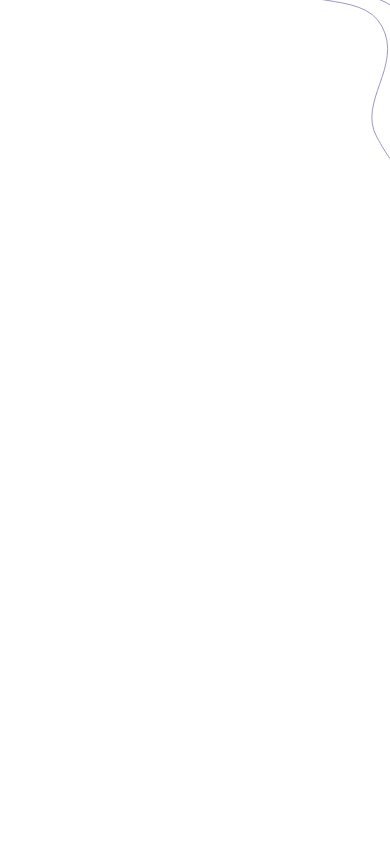
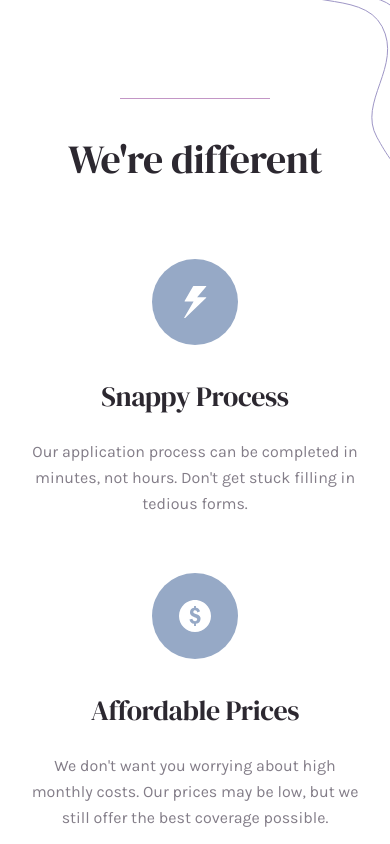
Before and after one commit to vanderms/insure-landing-page, a React (Vite) app: page / in a window 390 px wide. Shown: the part 920-1764 px from the top of the page. Before the commit the page ends 1080 px from the top, so only its background shows below. Built offline with nearby package versions, Linux system fonts and the light colour scheme.

Commit message:
implement section features responsive design

```diff
--- a/src/App.tsx
+++ b/src/App.tsx
@@ -1,15 +1,17 @@
 import { Navbar } from "./components/navbar/navbar";
 import { HeroSection } from "./components/sections/hero/hero";
+import { FeaturesSection } from "./components/sections/features/features";
 
 function App() {
-
-
   return (
     <div className="md:max-w-[48rem] xl:max-w-[90rem] mx-auto">
       <Navbar />
-      <HeroSection/>
+      <main>
+        <HeroSection />
+        <FeaturesSection />
+      </main>
     </div>
-  )
+  );
 }
 
-export default App
+export default App;
--- /dev/null
+++ b/src/components/cards/feature/feature-card.tsx
@@ -0,0 +1,31 @@
+import React from "react";
+
+interface FeatureCardProps {
+  icon: string;
+  title: string;
+  children: React.ReactNode;
+  key?: any;
+  li?: boolean;
+}
+
+export const FeatureCard: React.FC<FeatureCardProps> = (props) => {
+  return props.li ? (
+    <li className="contents">
+      <Card {...props} />
+    </li>
+  ) : (
+    <Card {...props} />
+  );
+};
+
+const Card: React.FC<FeatureCardProps> = (props) => {
+  return (
+    <article className="flex flex-col items-center max-w-[21.875rem] xl:items-start">
+      <div>
+        <img src={props.icon} alt="" />
+      </div>
+      <h3 className="title-sm mt-8 text-neutral-800">{props.title}</h3>
+      <div className="mt-6 body-md text-neutral-500 text-center xl:text-left">{props.children}</div>
+    </article>
+  );
+};
--- /dev/null
+++ b/src/components/sections/features/features.tsx
@@ -0,0 +1,38 @@
+import { useId } from "react";
+import { FeatureCard } from "@/components/cards/feature/feature-card";
+import IconSnappy from "@/assets/icon-snappy-process.svg";
+import IconAffordable from "@/assets/icon-affordable-prices.svg";
+import IconPeople from "@/assets/icon-people-first.svg";
+
+export const FeaturesSection: React.FC = () => {
+  const title = useId();
+
+  return (
+    <section aria-labelledby={title} className="container mt-[8.75rem] xl:mt-[9.375rem]">
+      <div className="w-[9.375rem] mx-auto h-0 border-b border-primary-100 xl:mx-0"></div>
+      <h2 id={title} className="mt-10 text-center title-md text-neutral-800 xl:text-left xl:mt-[3.9375rem]">
+        We're different
+      </h2>
+      <ul className="mt-20 flex flex-col items-center gap-14 xl:mt-24 xl:flex-row xl:justify-between xl:gap-0">
+        <FeatureCard li={true} title="Snappy Process" icon={IconSnappy}>
+          <p>
+            Our application process can be completed in minutes, not hours. Don't get stuck
+            filling in tedious forms.
+          </p>
+        </FeatureCard>
+        <FeatureCard li={true} title="Affordable Prices" icon={IconAffordable}>
+          <p>
+            We don't want you worrying about high monthly costs. Our prices may be low, but
+            we still offer the best coverage possible.
+          </p>
+        </FeatureCard>
+        <FeatureCard li={true} title="People First" icon={IconPeople}>
+          <p>
+            Our plans aren't full of conditions and clauses to prevent payouts. We make sure
+            you're covered when you need it.
+          </p>
+        </FeatureCard>
+      </ul>
+    </section>
+  );
+};
```
